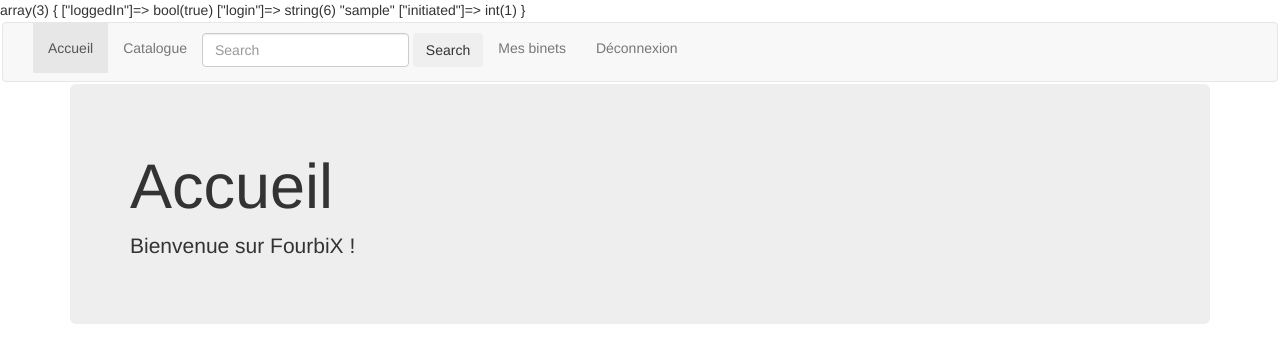
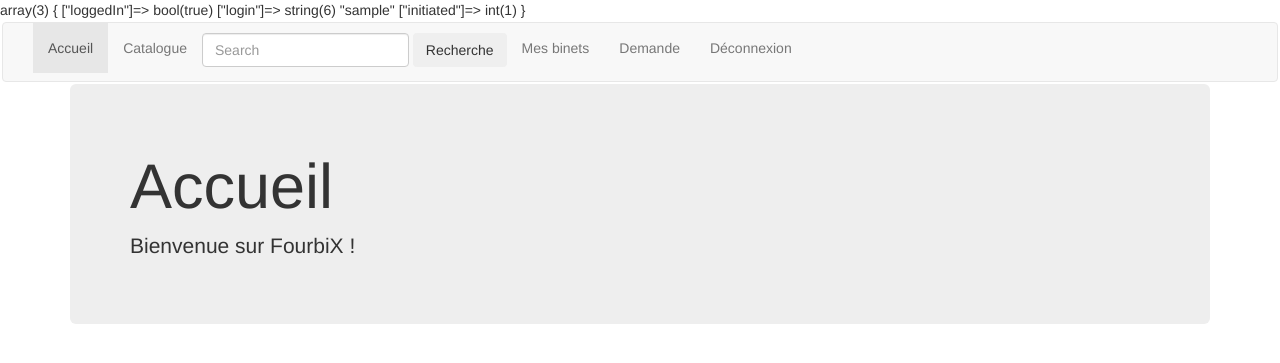
Before and after one commit to flaviens/fourbix, a PHP site: page / in a window 1280 px wide. Shown: the top 363 px of the page. Run offline with PHP 8.4, Linux system fonts and the light colour scheme; the visitor is signed in with stand-in values (Sample User, id 1).

Commit message:
Cration de la classe Item et de la fonction de recherche d'un item dans la BDD

```diff
--- /dev/null
+++ b/class/Items.php
@@ -0,0 +1,26 @@
+<?php
+
+class Item{
+
+    private $id;
+    public $nom;
+    public $marque;
+    public $type;
+
+
+    public function getItemResearch($dbh, $nom){
+        $query="SELECT * FROM `item` WHERE LOCATE(?, `nom`)>0 ";
+        $sth = $dbh->prepare($query);
+        $sth->setFetchMode(PDO::FETCH_CLASS, 'Item');
+        $sth->execute(array($nom));
+        $item = $sth->fetch();
+        $sth->closeCursor();
+        return $item;
+    }
+}
+
+/*
+ * To change this license header, choose License Headers in Project Properties.
+ * To change this template file, choose Tools | Templates
+ * and open the template in the editor.
+ */
--- a/forms/utils.php
+++ b/forms/utils.php
@@ -33,12 +33,12 @@ function generateNavBar($isLogged){ //TODO genere la navBar
                     <li class="active"><a href="#">Accueil</a></li>
                     <li><a href="#">Catalogue</a></li>
                     <li style=margin-top:10px>
-                    <form class="form-inline">
-    <input class="form-control mr-sm-2" type="search" placeholder="Search" aria-label="Search">
-    <button class="btn btn-outline-success my-2 my-sm-0" type="submit">Search</button></li>
-        <li><a href="#">Mes binets</a></li>
+                    <form class="form-inline" method="post">
+    <input class="form-control mr-sm-2" type="search" placeholder="Search" aria-label="Search" name="search">
+    <button class="btn btn-outline-success my-2 my-sm-0" type="submit">Recherche</button></li>
+    </form>
                     <li><a href="#">Connexion</a></li>
-  </form>
+
                 </ul>
             </div>
         </div>
@@ -56,10 +56,11 @@ CHAINE_DE_FIN;
                     <li style=margin-top:10px>
                     <form class="form-inline">
     <input class="form-control mr-sm-2" type="search" placeholder="Search" aria-label="Search">
-    <button class="btn btn-outline-success my-2 my-sm-0" type="submit">Search</button></li>
+    <button class="btn btn-outline-success my-2 my-sm-0" type="submit">Recherche</button>
+    </form></li>
         <li><a href="#">Mes binets</a></li>
-                    <li><a href="index.php?todo=logout&page=accueil">Déconnexion</a></li>
-  </form>
+        <li><a href="#">Demande</a></li>
+        <li><a href="index.php?todo=logout&page=accueil">Déconnexion</a></li>
                 </ul>
             </div>
         </div>
--- a/index.php
+++ b/index.php
@@ -15,6 +15,7 @@ require("contents/accueil.php");
 require("database/database.php");
 require("class/Utilisateur.php");
 require("forms/logInOut.php");
+require("class/Items.php");
 
 
 $dbh= Database::connect();
```
Also changed, not shown: contents/search.php (added, +15 -0 lines), 1 other file.
